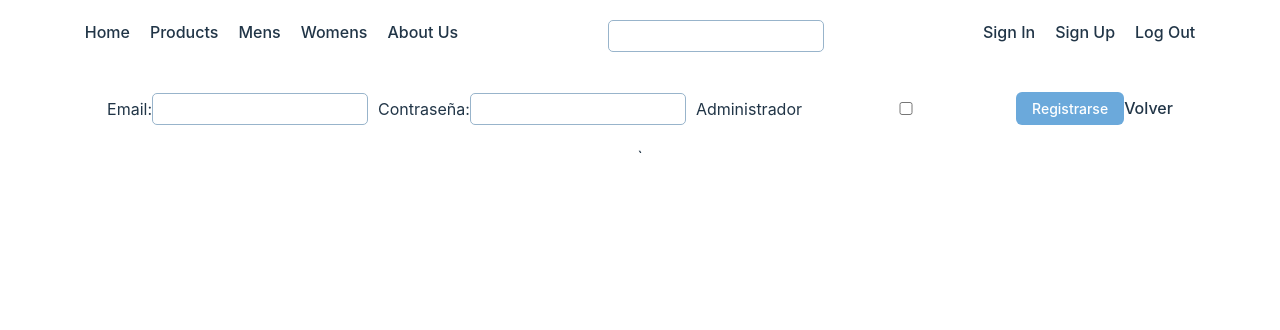
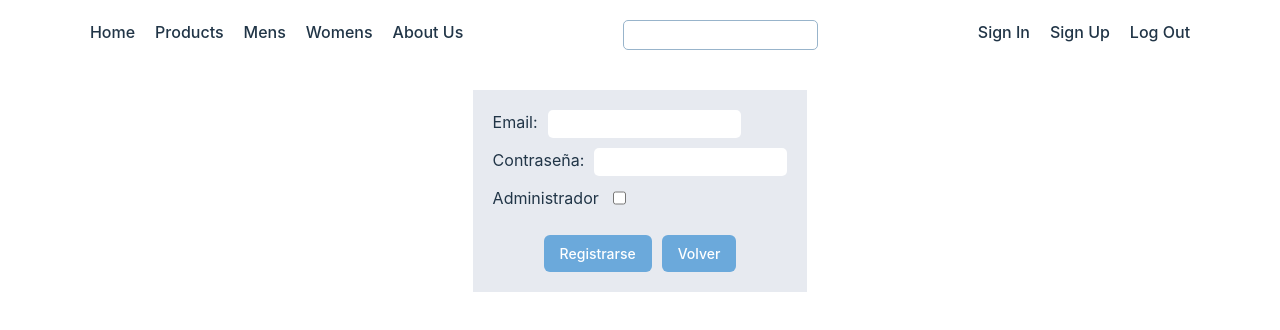
Before and after one commit to mardelmir/react-final-project, a React (Vite) app: page /register in a window 1280 px wide. Shown: the top 330 px of the page. Built offline with nearby package versions, Linux system fonts and the light colour scheme; the HTML template or start-up script is replaced by a standard one.

Commit message:
/register added FormRegister

```diff
--- a/src/App.css
+++ b/src/App.css
@@ -8,3 +8,30 @@
     min-height: 100%;
     margin: 0 auto;
 }
+
+.form {
+    display: flex;
+    flex-direction: column;
+    align-items: start;
+    gap: 10px;
+    padding: 20px;
+    background-color: #e7eaf0;
+}
+
+.formItem {
+    display: flex;
+    width: 100%;
+    gap: 10px;
+}
+
+.formItem input {
+    border: none;
+}
+
+.btn-container {
+    display: flex;
+    justify-content: center;
+    gap: 10px;
+    width: 100%;
+    margin-top: 15px;
+}
--- a/src/components/FormRegister.jsx
+++ b/src/components/FormRegister.jsx
@@ -8,23 +8,27 @@ function FormRegister() {
     return (
         <>
             <form className='form' id='registerForm'>
-                <label for='emailId'>Email:</label>
-                <input type='email' name='email' onChange={e => setEmail(e.target.value)} required />
-
-                <label for='passId'>Contraseña:</label>
-                <input type='password' id='passId' name='password' required />
-
-                <div className='role'>
-                    <label for='roleId'>Administrador</label>
-                    <input type='checkbox' id='roleId' name='role' />
+                <div className='formItem'>
+                    <label htmlFor='email'>Email:</label>
+                    <input type='email' name='email' onChange={e => setEmail(e.target.value)} required />
                 </div>
 
-                <div className='warning'></div>
+                <div className='formItem'>
+                    <label htmlFor='password'>Contraseña:</label>
+                    <input type='password' name='password' onChange={e => setPassword(e.target.value)} required />
+                </div>
+
+                <div className='formItem'>
+                    <label htmlFor='role'>Administrador</label>
+                    <input type='checkbox' name='role' onClick={e => setRole('on')} />
+                </div>
+
+                {/* <div className='warning'></div> */}
                 <div className='btn-container'>
-                    <button className='formBtn' type='submit'>Registrarse</button>
-                    <a className='formBtn' href='/shop/products'>Volver</a>
+                    <button type='submit'>Registrarse</button>
+                    <a className='btn' href='/shop/products'>Volver</a>
                 </div>
-            </form>`
+            </form>
         </>
     )
 }
--- a/src/index.css
+++ b/src/index.css
@@ -58,9 +58,7 @@ form {
 }
 
 input {
-  width: 200px;
-  padding: 7px;
-  margin-right: 10px;
+  padding: 6px;
   border: 1px solid #98b4cb;
   border-radius: 5px;
   font-size: 14px;
@@ -71,7 +69,7 @@ input:focus {
   outline: #6ba9db solid 1.5px;
 }
 
-button {
+button, .btn {
   border-radius: 6px;
   border: .5px solid transparent;
   padding: 7px 15px;
```
